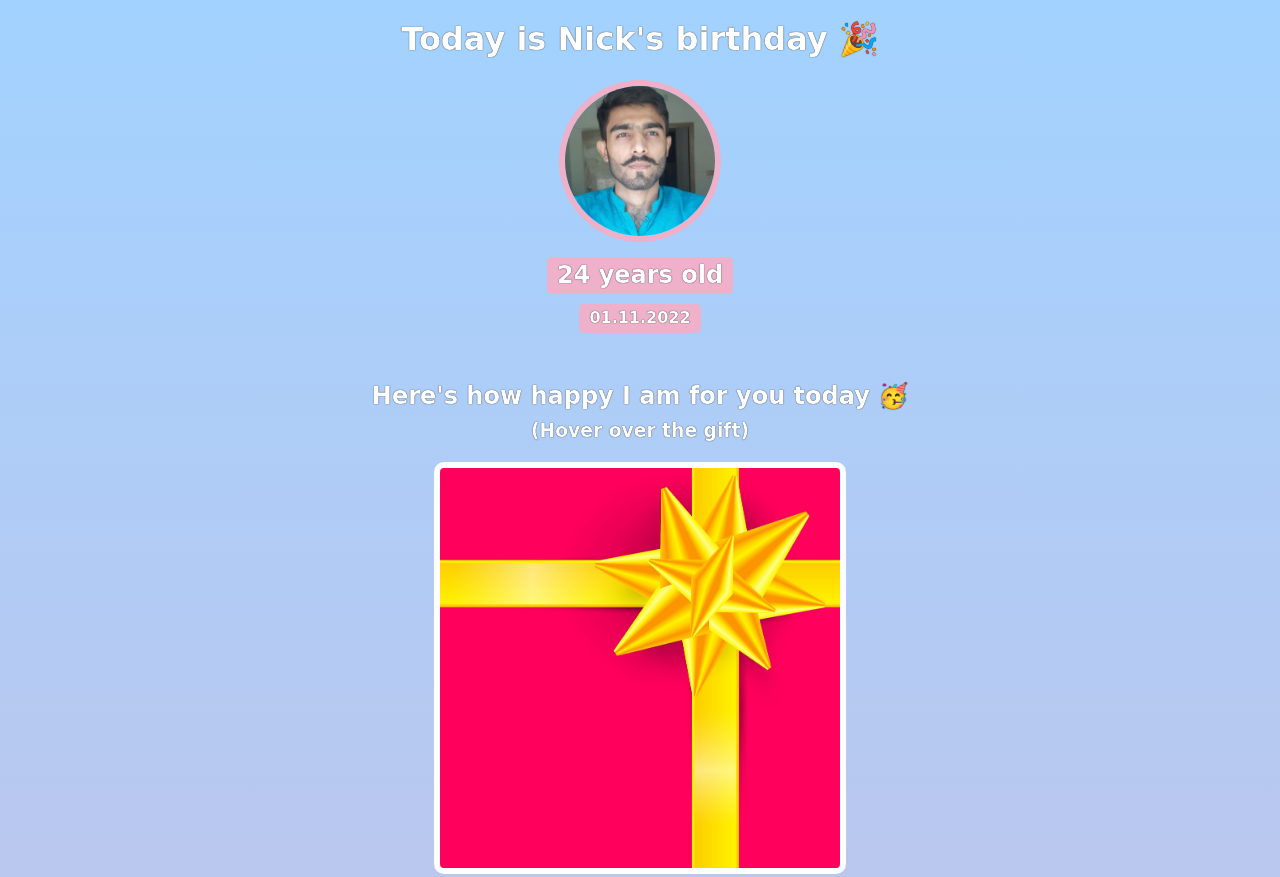
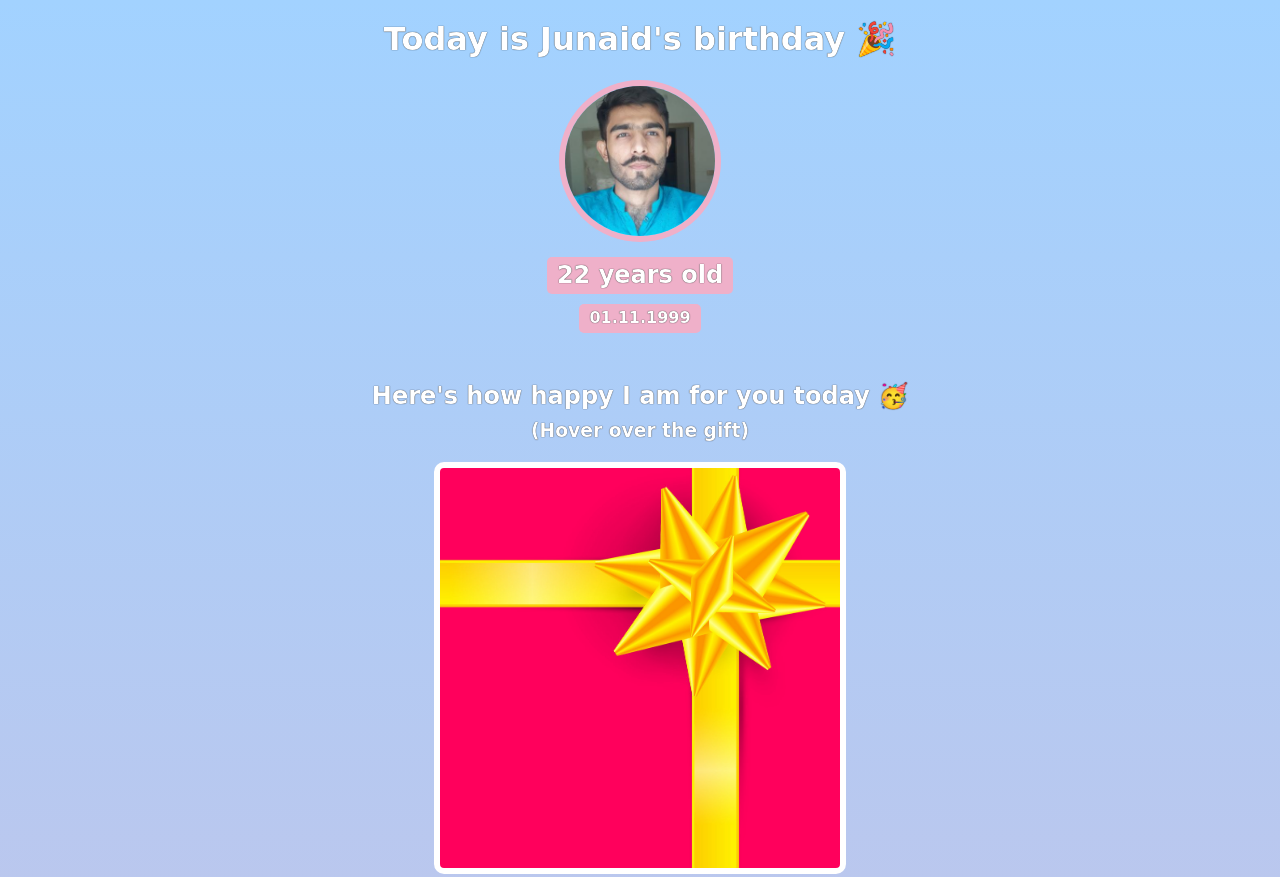
Before and after one commit to jdKheppar/birthday-static-website, a website built with Vite: page index.html in a window 1280 px wide. Shown: the top 877 px of the page. Built offline with nearby package versions, Linux system fonts and the light colour scheme; a web font is replaced by a local one.

Commit message:
changed name of the bd boy

```diff
--- a/index.html
+++ b/index.html
@@ -7,10 +7,10 @@
     </head>
     <body>
         <div id="header">
-            <h1>Today is Nick's birthday 🎉</h1>
+            <h1>Today is Junaid's birthday 🎉</h1>
             <img id="bff-img" src="images/juni.jpeg">
-            <h2 id="bday-age">24 years old</h2>
-            <h4 id="bday-date">01.11.2022</h4>
+            <h2 id="bday-age">22 years old</h2>
+            <h4 id="bday-date">01.11.1999</h4>
         </div>
 
         <div class="gift-section">
```
